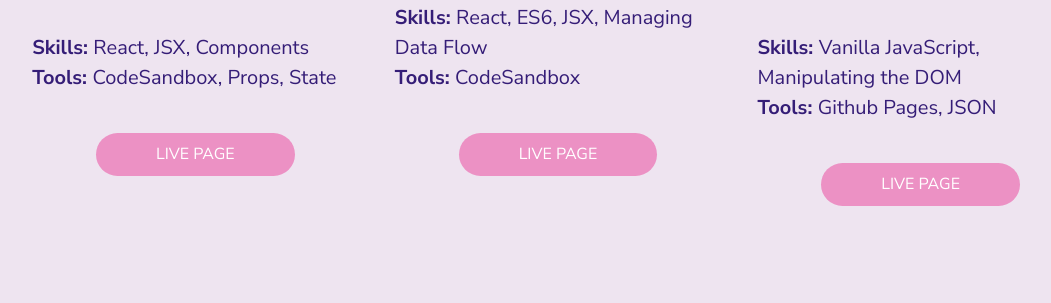
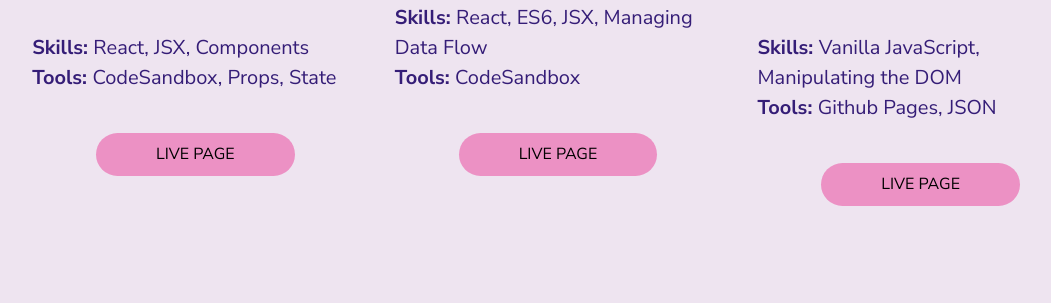
Before and after one commit to KelsyAlyssa/portfolio, a website built with Parcel: page index.html in a window 1280 px wide. Shown: the part 2486-2789 px from the top of the page, without its empty margins (82-1133 px from the left). Built offline with nearby package versions, Linux system fonts and the light colour scheme.

Commit message:
changed project link text color

```diff
--- a/css/main.css
+++ b/css/main.css
@@ -362,12 +362,12 @@ header h2 {
   background-color: #EC91C4;
   padding: .75rem 3.75rem;
   border-radius: 30px;
-  color: #FFFFFF;
+  color: black;
 }
 
 .project-link:hover {
   background-color: #F4BEDC;
-  color: white;
+  color: black;
 }
 
 #skills {
```
